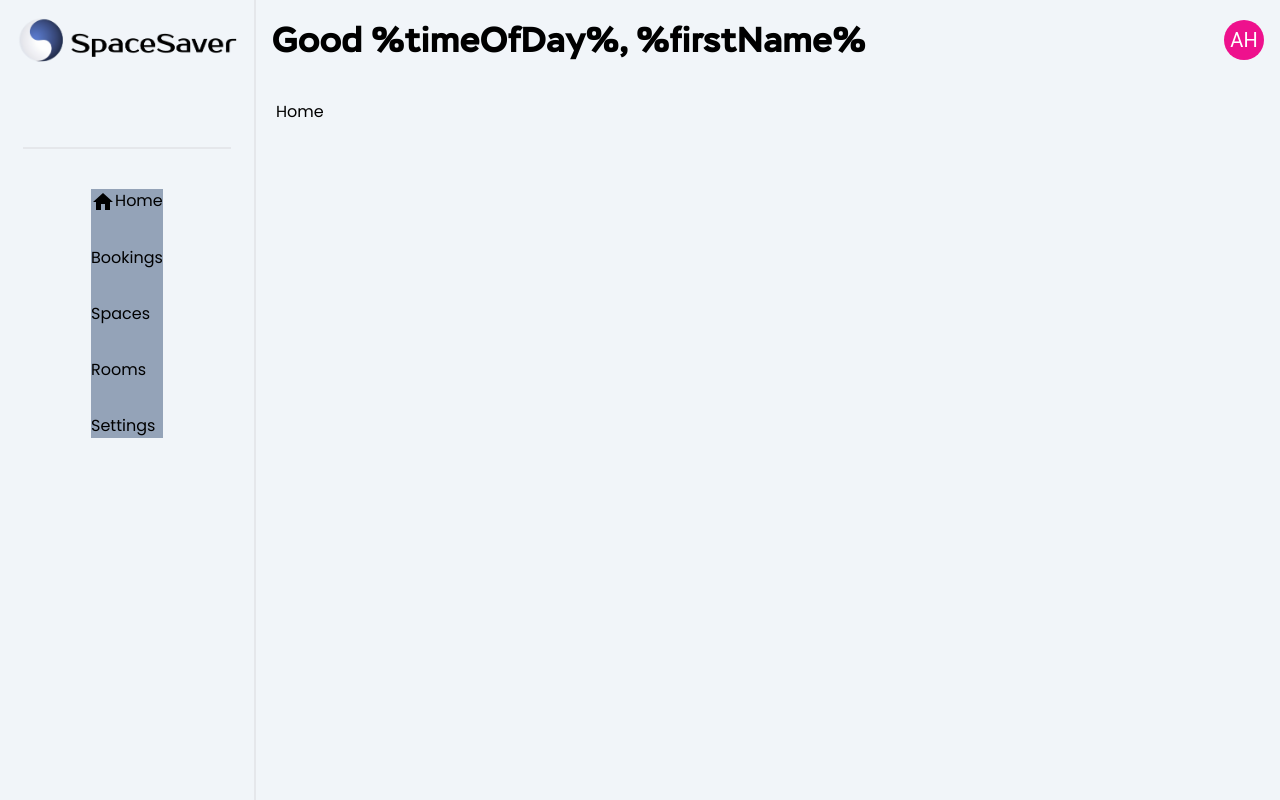
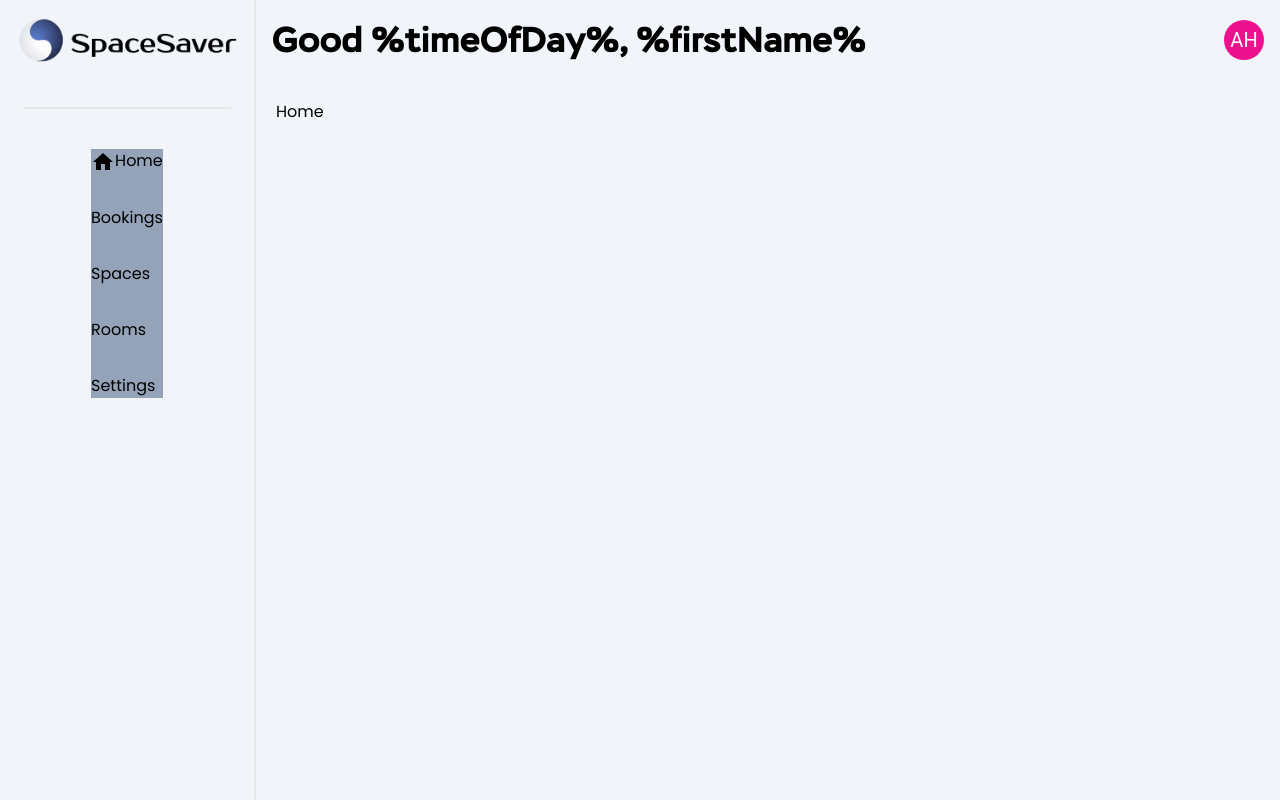
Before and after one commit to Space-Saver-Bookings/space-saver-client, a React (Vite) app: page /home in a window 1280 px wide. Built offline with nearby package versions, Linux system fonts and the light colour scheme.

Commit message:
feat: abstracted logo and divider

```diff
--- /dev/null
+++ b/src/components/Divider.jsx
@@ -0,0 +1,5 @@
+function Divider() {
+  return <div className="mx-auto mt-[-1.5rem] w-[13rem] border"></div>;
+}
+
+export default Divider;
--- /dev/null
+++ b/src/components/LogoDesktop.jsx
@@ -0,0 +1,17 @@
+import desktopLogo from '../assets/logo/ss-logo.png';
+import Divider from './Divider';
+
+function LogoDesktop() {
+  return (
+    <div>
+      <img
+        src={desktopLogo}
+        alt="SpaceSaver desktop logo"
+        className="mt-[-3rem]"
+      />
+      <Divider/>
+    </div>
+  );
+}
+
+export default LogoDesktop;
--- a/src/layout/Sidebar.jsx
+++ b/src/layout/Sidebar.jsx
@@ -1,15 +1,10 @@
-import desktopLogo from '../assets/logo/ss-logo.png';
+import LogoDesktop from '../components/LogoDesktop';
 import MainNav from '../components/navigation/MainNav';
 
 function Sidebar() {
   return (
     <aside className="col-span-1 col-end-2 row-span-full row-start-1 border-r-2 flex flex-col items-center gap-10">
-      <img
-        src={desktopLogo}
-        alt="SpaceSaver desktop logo"
-        className="mt-[-3rem]"
-      />
-      <div className='border mt-[-1.5rem] w-[13rem]'></div>
+      <LogoDesktop/>
       <MainNav/>
     </aside>
   );
```
